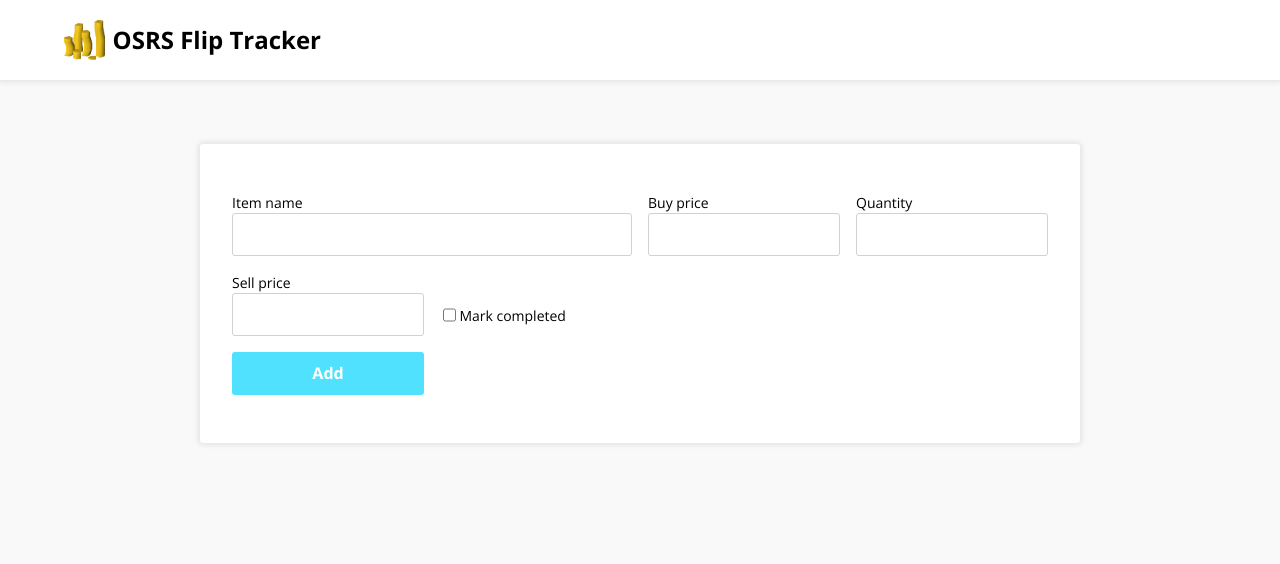
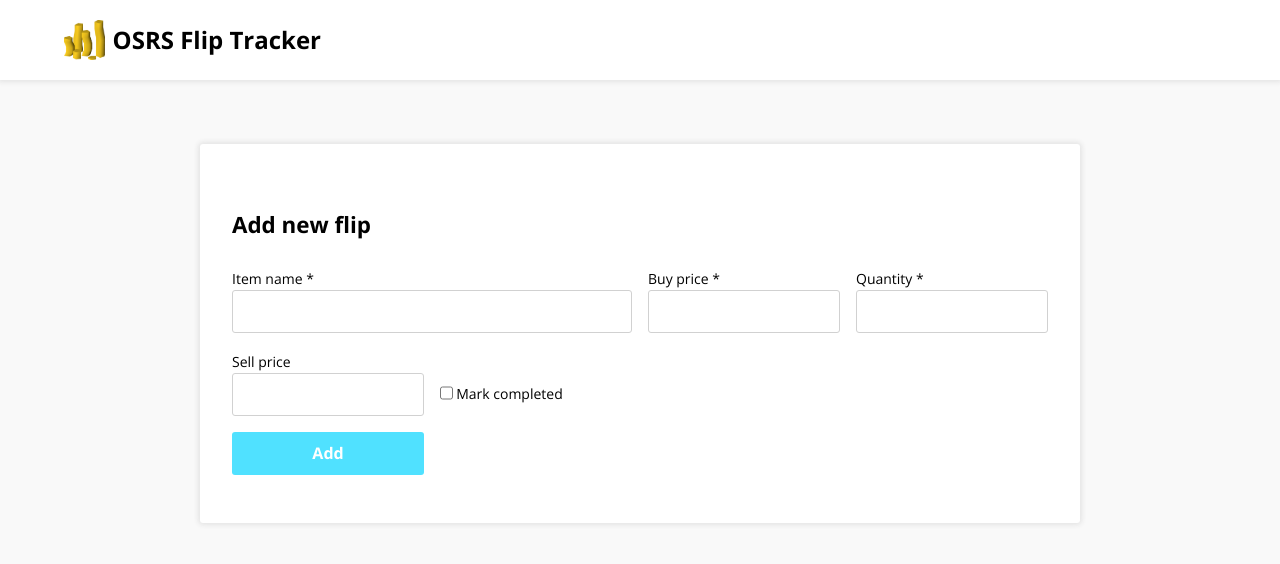
Before and after one commit to Ssevve/osrs-flip-tracker-react, a React (Create React App) app: page / in a window 1280 px wide. Shown: the top 564 px of the page. Built offline with nearby package versions, Linux system fonts and the light colour scheme.

Commit message:
add working flip creation and input validation

```diff
--- a/src/components/NewFlipForm/NewFlipForm.jsx
+++ b/src/components/NewFlipForm/NewFlipForm.jsx
@@ -1,31 +1,148 @@
-import React from 'react'
+import React, { useState } from 'react'
+
 import './NewFlipForm.scss';
 
-function NewFlipForm() {
+const initialFlipState = {
+  itemName: '',
+  buyPrice: '',
+  quantity: '',
+  sellPrice: '',
+  completed: false
+};
+
+const initialErrors = {
+  itemNameError: '',
+  buyPriceError: '',
+  quantityError: '',
+  sellPriceError: '',
+};
+
+function NewFlipForm(props) {
+  const [newFlip, setNewFlip] = useState(initialFlipState);
+  const [formErrors, setFormErrors] = useState(initialErrors);
+
+  const onInputHandler = (e) => {
+    setNewFlip({...newFlip, [e.target.name]: e.target.value});
+  };
+
+  const onSubmitHandler = (e) => {
+    e.preventDefault();
+
+    const isFormValid = validateForm();
+
+    if (isFormValid) {
+      props.setActiveFlips((activeFlips) => [...activeFlips, newFlip]);
+      setNewFlip(initialFlipState);
+      setFormErrors(initialErrors);
+    }
+  }
+
+  const validateForm = () => {
+    let itemNameError = '';
+    let buyPriceError = '';
+    let quantityError = '';
+    let sellPriceError = '';
+
+    if (!newFlip.itemName) {
+      itemNameError = 'Item name cannot be empty';
+    }
+
+    if (!newFlip.buyPrice) {
+      buyPriceError = 'Buy price cannot be empty';
+    } else if (isNaN(newFlip.buyPrice)) {
+      buyPriceError = 'Buy price must be a number';
+    }
+
+    if (!newFlip.quantity) {
+      quantityError = 'Quantity cannot be empty';
+    } else if (isNaN(newFlip.quantity)) {
+      quantityError = 'Quantity must be a number';
+    }
+
+    if (isNaN(newFlip.sellPrice)) {
+      sellPriceError = 'Sell price must be a number';
+    }
+
+    if (itemNameError || buyPriceError ||
+        quantityError || sellPriceError) {
+          setFormErrors({ itemNameError, buyPriceError, quantityError, sellPriceError });
+          return false;
+    }
+
+    return true;
+  }
+
   return (
-    <form className="form">
+    <>
+      <form className="form" onSubmit={onSubmitHandler}>
+        <h2 className="form__title">Add new flip</h2>
+        <div className="form__group">
           <label className="form__label">
             Item name
-        <input className="form__input" type="text" />
+            <span className="asterisk"> *</span>
+            <input
+              className="form__input"
+              type="text"
+              name="itemName"
+              value={newFlip.itemName}
+              onInput={onInputHandler}
+            />
           </label>
+          <small className="form__error">{formErrors.itemNameError}</small>
+        </div>
+        <div className="form__group">
           <label className="form__label">
             Buy price
-        <input className="form__input" type="text" />
+            <span className="asterisk"> *</span>
+            <input
+              className="form__input"
+              type="text"
+              name="buyPrice"
+              value={newFlip.buyPrice}
+              onInput={onInputHandler}
+            />
           </label>
+          <small className="form__error">{formErrors.buyPriceError}</small>
+        </div>
+        <div className="form__group">
           <label className="form__label">
             Quantity
-        <input className="form__input" type="text" />
+            <span className="asterisk"> *</span>
+            <input
+              className="form__input"
+              type="text"
+              name="quantity"
+              value={newFlip.quantity}
+              onInput={onInputHandler}
+            />
           </label>
+          <small className="form__error">{formErrors.quantityError}</small>
+        </div>
+        <div className="form__group">
           <label className="form__label">
             Sell price
-        <input className="form__input" type="text" />
+            <input
+              className="form__input"
+              type="text"
+              name="sellPrice"
+              value={newFlip.sellPrice}
+              onInput={onInputHandler}
+            />
           </label>
-      <label className="form__checkbox-label" for="add-status">
+          <small className="form__error">{formErrors.sellPriceError}</small>
+        </div>
+        <label className="form__checkbox-label" htmlFor="add-status">
           Mark completed
-        <input className="form__checkbox" id="add-status" type="checkbox" />
+          <input
+            className="form__checkbox"
+            id="add-status"
+            type="checkbox"
+            onChange={() => setNewFlip({...newFlip, completed: !newFlip.completed})}
+          />
         </label>
         <input className="btn form__submit" type="submit" value="Add" />
       </form>
+    </>
   )
 }
 
--- a/src/components/NewFlipForm/NewFlipForm.scss
+++ b/src/components/NewFlipForm/NewFlipForm.scss
@@ -3,28 +3,42 @@
 .form {
 	display: grid;
 	grid-template-columns: repeat(2, 1fr);
-
 	gap: 1rem;
 
 	@media (min-width: 48em) {
 		grid-template-columns: repeat(4, 1fr);
 	}
 
-	&__label:first-of-type {
+	&__title {
+		font-size: 1.4em;
+		margin-bottom: 0.5rem;
+
+		@media (min-width: 48em) {
+			margin-top: 1rem;
+		}
+	}
+
+	&__group:first-of-type {
 		grid-column: 1 / 3;
 	}
 
 	&__input {
 		display: block;
 		width: 100%;
+
+		&.error {
+			border: 2px solid $clr-danger;
+		}
+	}
+
+	&__error {
+		color: $clr-danger;
 	}
 
 	&__checkbox-label {
 		align-self: center;
-		justify-self: start;
 		transform: translateY(50%);
 		display: flex;
-		margin-left: 0.2rem;
 	}
 
 	&__checkbox {
```
Lines whose indentation alone changed are shown as unchanged.
